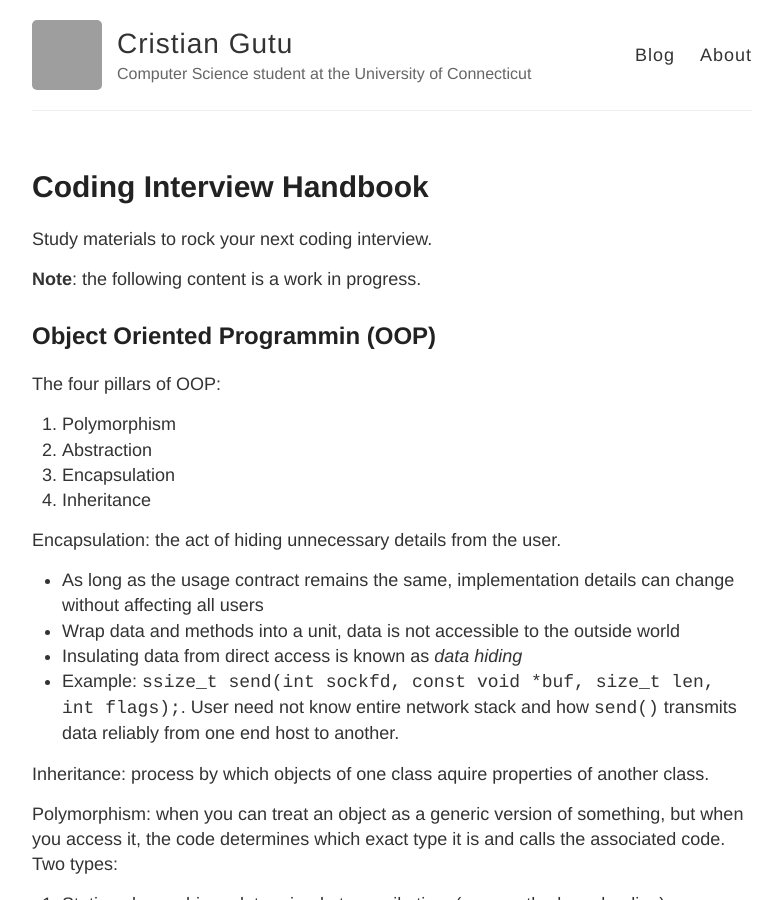
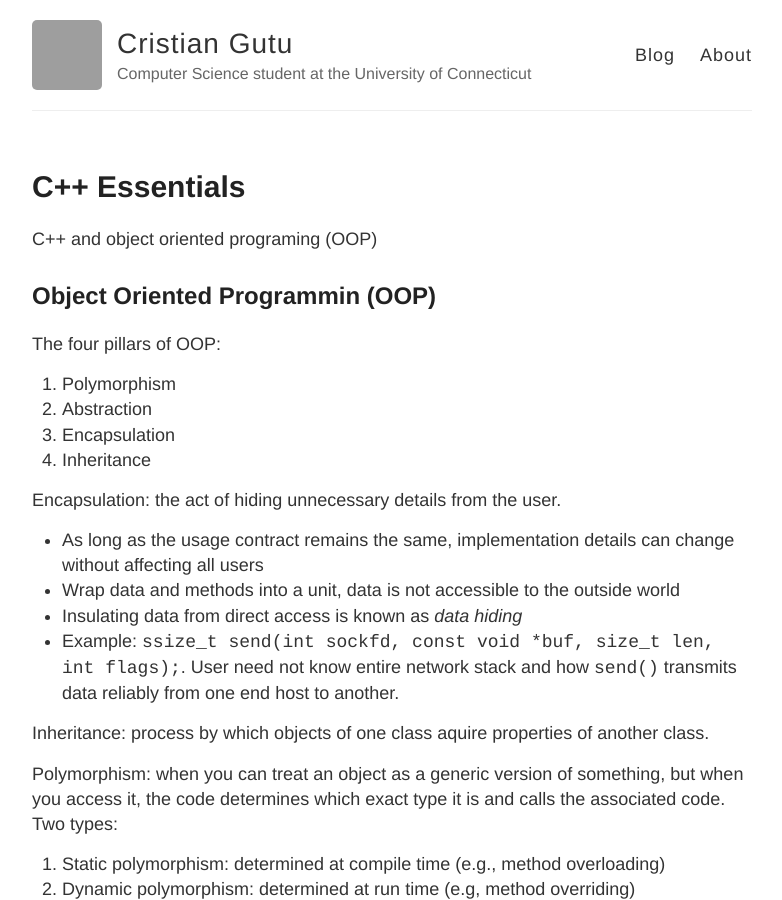
Before and after one commit to gutucristian/gutucristian.github.io, a Jekyll site: the page built from _posts/2019-03-16-C++-Essentials.md, in a window 1280 px wide and 900 px high. Shown: the whole window, without its empty margins (248-1030 px from the left). Built offline with Jekyll 4.4.1, drawn with Linux system fonts in a browser that asks for light colours; our own code applies the rules of GitHub Pages for plain Markdown files; grey boxes are pictures that could not be loaded.

Commit message:
Update and rename 2019-03-16-Coding-Interview-Handbook.md to 2019-03-16-C++-Essentials.md

```diff
--- a/_posts/2019-03-16-Coding-Interview-Handbook.md
+++ b/_posts/2019-03-16-C++-Essentials.md
@@ -1,6 +1,4 @@
-Study materials to rock your next coding interview.
-
-__Note__: the following content is a work in progress.
+C++ and object oriented programing (OOP)
 
 ## Object Oriented Programmin (OOP)
 
```
